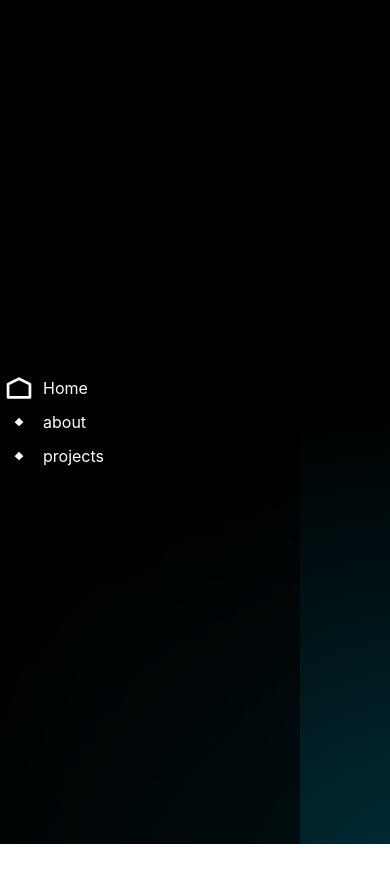
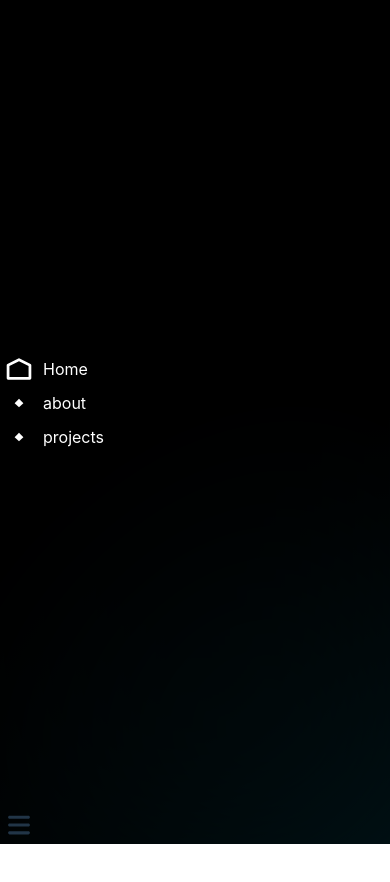
Before and after one commit to FrovaHappy/portafolio, a React (Vite) app: page / in a window 390 px wide. Shown: the top 882 px of the page. Built offline with nearby package versions, Linux system fonts and the light colour scheme.

Commit message:
💄navegacion responsiva

```diff
--- a/src/App.scss
+++ b/src/App.scss
@@ -6,7 +6,6 @@
   overflow: hidden;
 }
 .app {
-
   &__main {
     width: -webkit-fill-available;
     max-width: 175rem;
@@ -16,24 +15,6 @@
     width: var(--paddingNav);
     position: absolute;
     flex-shrink: 0;
-    &--content {
-      position: fixed;
-      z-index: 500;
-      overflow: hidden;
-      height: -webkit-fill-available;
-      background-color: rgb(black, 0.6);
-      backdrop-filter: blur(6.25rem);
-      -webkit-backdrop-filter: blur(6.25rem);
-      display: flex;
-      flex-direction: column;
-      justify-content: center;
-      width: var(--paddingNav);
-
-      transition: width 0.2s ease 0.2s;
-      &:hover {
-        width: 18.75rem;
-      }
-    }
   }
 }
 @mixin sectionBox($bg: transparent) {
--- a/src/Nav.scss
+++ b/src/Nav.scss
@@ -1,23 +1,70 @@
-.nav{
-  &__a{
+.nav {
+  position: fixed;
+  z-index: 500;
+  overflow: hidden;
+  height: -webkit-fill-available;
+  background-color: rgb(black, 0.6);
+  backdrop-filter: blur(6.25rem);
+  -webkit-backdrop-filter: blur(6.25rem);
+  display: flex;
+  flex-direction: column;
+  width: var(--paddingNav);
+  transition-property: width, height,bottom, left;
+  transition-duration: .2s;
+  transition-delay: .2s ;
+  &:hover {
+    width: 18.75rem;
+  }
+  &__a {
     display: flex;
-    gap: .625rem;
+    gap: 0.625rem;
     white-space: nowrap;
     width: max-content;
     flex-wrap: wrap;
-    padding: .1875rem .3125rem;
+    padding: 0.1875rem 0.3125rem;
     align-items: center;
     color: white;
     text-decoration: none;
-    &:hover{
+    &:hover {
       background-color: linear(#fff, transparent);
     }
   }
-  &__text{
+  &__text {
     font-size: 1rem;
   }
-  &__icon{
+  &__icon {
     aspect-ratio: 1/1;
     height: 1.75rem;
   }
+  &__space {
+    height: -webkit-fill-available;
+  }
+  &__menu {
+    display: none;
+    flex-shrink: 0;
+  }
 }
+@media screen and (max-width: 48rem) {
+  .nav {
+    height: var(--paddingNav);
+    bottom: .3125rem;
+    left: .3125rem;
+    justify-content: flex-end;
+    &__menu {
+
+      display: block;
+      padding: .3125rem;
+      height: var(--paddingNav);
+      width: var(--paddingNav);
+    }
+    &:hover {
+      width: inherit;
+    }
+    &:has(> &__menu--active) {
+      height: 100%;
+      width: 100vw;
+      bottom: 0;
+      left: 0;
+    }
+  }
+}
--- a/src/Nav.tsx
+++ b/src/Nav.tsx
@@ -1,3 +1,4 @@
+import { useState } from 'react'
 import { Secctions } from './App'
 import './Nav.scss'
 import Icons from './components/icons'
@@ -9,12 +10,15 @@ function Nav({
   sectionSelected: Secctions
   setSectionSelected: (v: Secctions) => void
 }) {
+  const [active, setActive] = useState(false)
   const isSelected = (section: Secctions, icon: IconsName) => (
     <Icons icon={section === sectionSelected ? icon : 'navDefault'} className="nav__icon" />
   )
+  const isActive = active ? 'nav__menu' : 'nav__menu nav__menu--active'
   return (
     <div className="app__nav">
-      <nav className="app__nav--content">
+      <nav className="nav" onClick={() => setActive(!active)}>
+        <div className="nav__space"></div>
         <a href={`#${Secctions.home}`} className={'nav__a'} onClick={() => setSectionSelected(Secctions.home)}>
           {isSelected(Secctions.home, 'home')}
           <p className="nav__text">Home</p>
@@ -27,6 +31,8 @@ function Nav({
           {isSelected(Secctions.projects, 'proyect')}
           projects
         </a>
+        <div className="nav__space"></div>
+        <Icons icon="menu" className={isActive} />
       </nav>
     </div>
   )
--- /dev/null
+++ b/src/components/icons/assets/menu.tsx
@@ -0,0 +1,8 @@
+const menu = (
+  <path
+    fill="currentColor"
+    d="M 56,113.14286 C 56,97.339287 68.767857,84.57143 84.571428,84.57143 H 427.42857 c 15.80357,0 28.57143,12.767857 28.57143,28.57143 0,15.80357 -12.76786,28.57143 -28.57143,28.57143 H 84.571428 C 68.767857,141.71429 56,128.94643 56,113.14286 Z M 56,256 c 0,-15.80357 12.767857,-28.57143 28.571428,-28.57143 H 427.42857 C 443.23214,227.42857 456,240.19643 456,256 c 0,15.80357 -12.76786,28.57143 -28.57143,28.57143 H 84.571428 C 68.767857,284.57143 56,271.80357 56,256 Z m 400,142.85714 c 0,15.80357 -12.76786,28.57143 -28.57143,28.57143 H 84.571428 C 68.767857,427.42857 56,414.66071 56,398.85714 56,383.05357 68.767857,370.28571 84.571428,370.28571 H 427.42857 c 15.80357,0 28.57143,12.76786 28.57143,28.57143 z"
+  />
+)
+
+export default menu
--- a/src/components/icons/imports.ts
+++ b/src/components/icons/imports.ts
@@ -2,8 +2,9 @@ import home from './assets/home'
 import navDefault from './assets/navDefalult'
 import profile from './assets/profile'
 import proyect from './assets/proyect'
+import menu from './assets/menu'
 
 type ArrayImports = { [x: string]: JSX.Element }
-export const arrayImports: ArrayImports = { home, profile, proyect, navDefault }
+export const arrayImports: ArrayImports = { home, profile, proyect, navDefault, menu }
 
-export type IconsName = 'home' | 'profile' | 'proyect' | 'navDefault'
+export type IconsName = 'home' | 'profile' | 'proyect' | 'navDefault' | 'menu'
```
